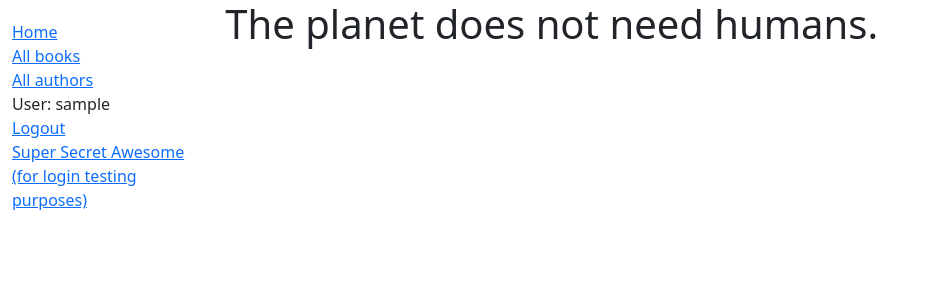
After one commit to CesarLiChen/local-library-django, a Django app: page /catalog/secret/ in a window 1280 px wide. The commit adds this page. Shown: the top 300 px of the page, without its empty margins (0-927 px from the left). Run offline with Django 4.2, Linux system fonts and the light colour scheme; the visitor is signed in with stand-in values (Sample User, id 1).

Commit message:
Adds secret link for login testing

```diff
--- a/catalog/models.py
+++ b/catalog/models.py
@@ -93,3 +93,9 @@ class Language(models.Model):
 
     def __str__(self) -> str:
         return self.language_name
+
+class Secret(models.Model):
+    name = models.CharField(max_length=200, help_text="Dummy field, no use for this app")
+
+    def __str__(self) -> str:
+        return self.name
--- a/catalog/templates/base_generic.html
+++ b/catalog/templates/base_generic.html
@@ -39,6 +39,10 @@
                         {% else %}
                             <li><a href="{% url 'login' %}?next={{ request.path }}">Login</a></li>
                         {% endif %}
+
+                        <li><a href="{% url 'secret' %}">
+                            Super Secret Awesome (for login testing purposes)
+                        </a></li>
                     </ul>
                 {% endblock %}
             </div>
--- /dev/null
+++ b/catalog/templates/catalog/secret_list.html
@@ -0,0 +1,9 @@
+{% extends "base_generic.html" %}
+
+{% block title %}
+    <title>Secret Super Awesomeee </title>
+{% endblock %}
+
+{% block content %}
+    <h1>The planet does not need humans.</h1>
+{% endblock %}
--- a/catalog/urls.py
+++ b/catalog/urls.py
@@ -7,6 +7,7 @@ urlpatterns = [
     path('book/<int:pk>', views.BookDetailView.as_view(), name='book-detail'),
     path('authors/', views.AuthorListView.as_view(), name='authors'),
     path('author/<int:pk>', views.AuthorDetailView.as_view(),  name='author-detail'),
+    path('secret/', views.SecretListView.as_view(), name='secret'),
 
     # For more complex pattern matching.
     # re_path(r'^book/(?P<pk>\d+)$', views.BookDetailView.as_view(), name='book-detail'),
--- a/catalog/views.py
+++ b/catalog/views.py
@@ -1,7 +1,8 @@
 from typing import Any, Dict
 from django.shortcuts import render
-from .models import Author, Book, BookInstance, Genre, Language
+from .models import Author, Book, BookInstance, Genre, Language, Secret
 from django.views import generic
+from django.contrib.auth.mixins import LoginRequiredMixin
 
 # Create your views here.
 
@@ -91,3 +92,9 @@ class AuthorListView(generic.ListView):
 
 class AuthorDetailView(generic.DetailView):
     model = Author
+
+class SecretListView(LoginRequiredMixin, generic.ListView):
+    login_url = '/accounts/login/'
+    # redirect_field_name = '' # Diff URL parameter instead of 'next'.
+
+    model = Secret
```
Also changed, not shown: catalog/migrations/0005_secret.py (added).
